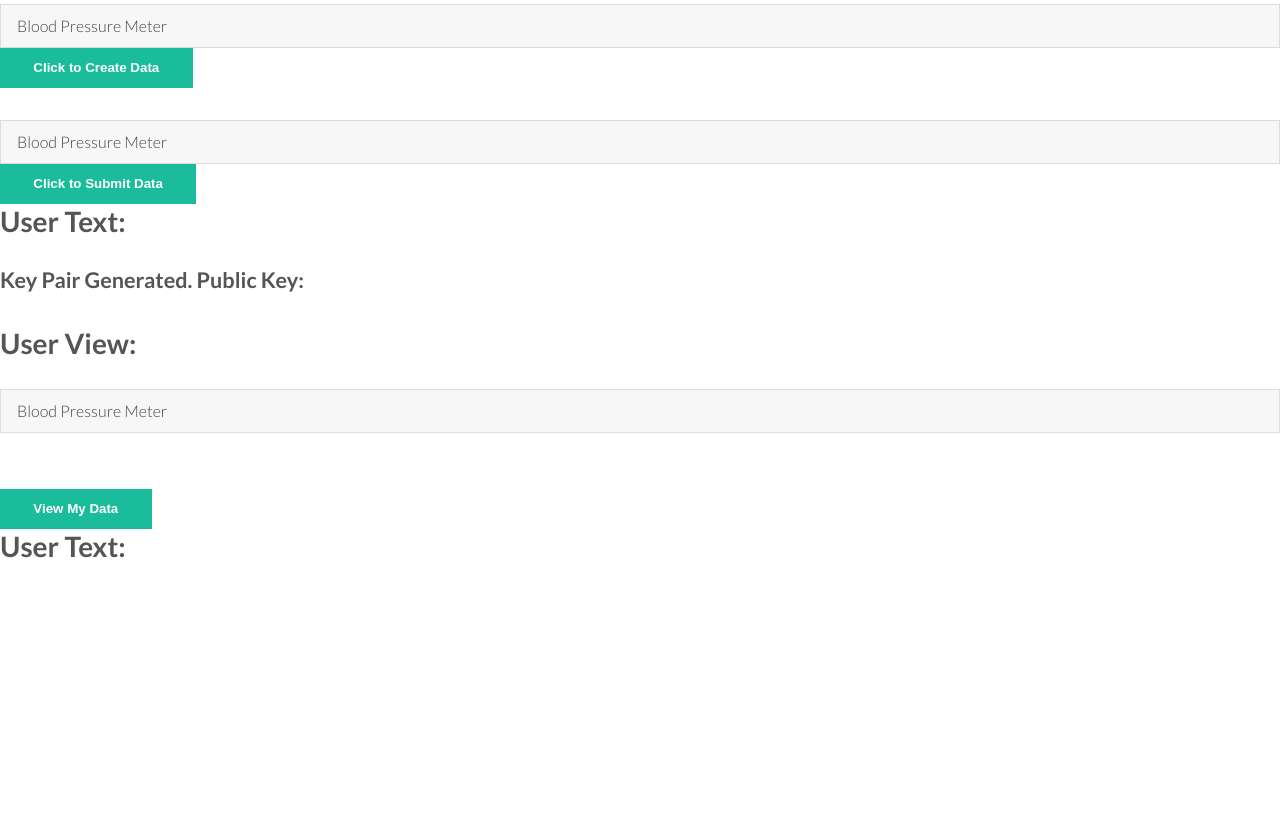
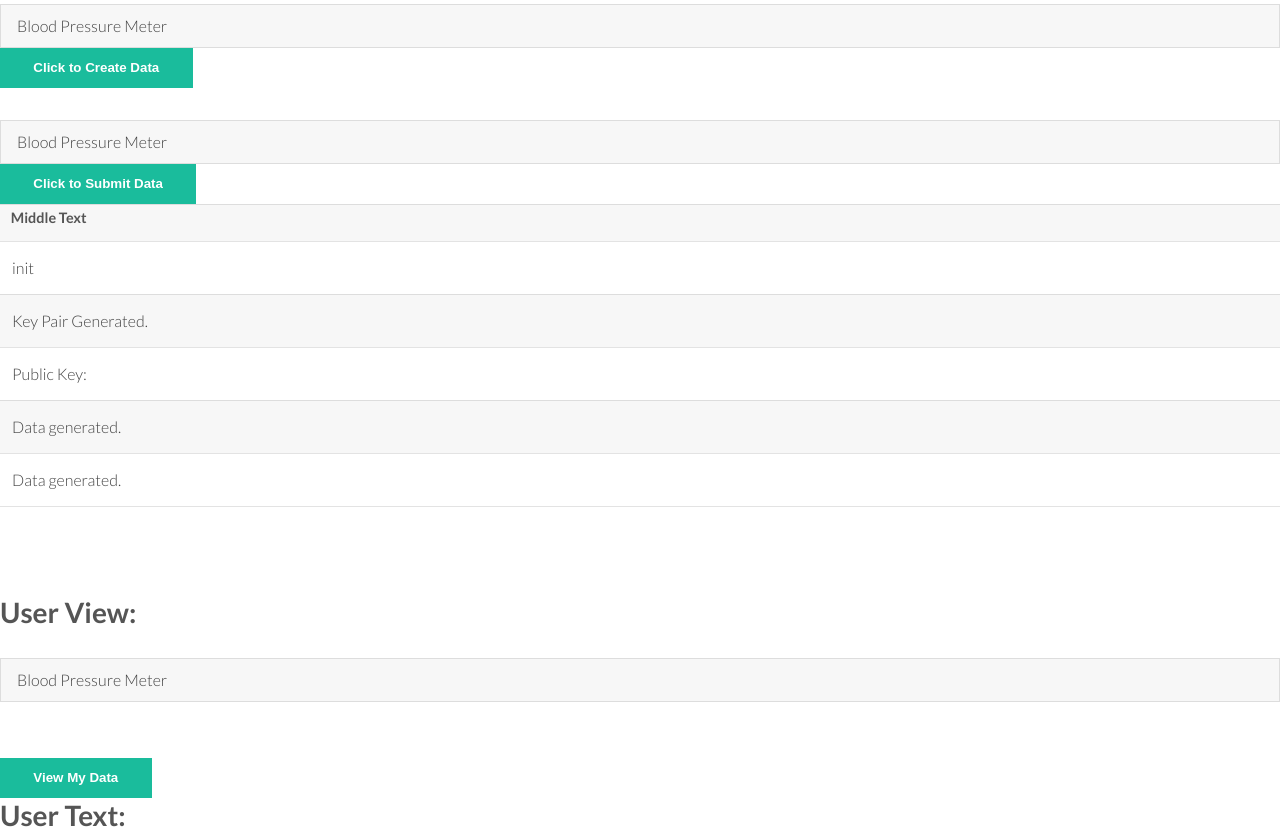
Before and after one commit to Yilun-Wang/heroku-blockchain, a Node server app: page /prototype in a window 1280 px wide. Shown: the part 210-1042 px from the top of the page. Before the commit the page ends 768 px from the top, so only its background shows below. Run offline with Node 20, Linux system fonts and the light colour scheme; the visitor is signed in with stand-in values (Sample User, id 1).

Commit message:
fix the view for middleText log

```diff
--- a/routes/prototype.js
+++ b/routes/prototype.js
@@ -1,6 +1,6 @@
 var express = require('express');
 var router = express.Router();
-var middleText="";
+var middleText=["init"];
 var userText="";
 var init=false;
 
@@ -16,46 +16,35 @@ var deviceList = [device1, device2];
 router.get('/', function(req, res, next) {
     if (!init) {
         init=true;
-        the_patient.generateKeyPair();
-        middleText = middleText.concat("Key Pair Generated. Public Key: "+ the_patient.publicKey);
+        the_patient.generateKeyPair();middleText.push("Key Pair Generated.");
+        middleText.push("Public Key: "+ the_patient.publicKey);
     }
     res.render("prototype",
         {
             middleText:middleText,
             userText:userText
     });
-    //res.send('respond test');
 });
 
 router.get('/genData', function(req, res, next) {
 
     console.log("genData");
     if (parseInt(req.query.device)==1) {
-        device1.generateData("Blood Pressure: systolic "+ (90+30*Math.random()) +" mmHg, diastolic "+ (60+30*Math.random()) +" mmHg.\n");
+        device1.generateData("Blood Pressure: systolic "+ (90+30*Math.random()) +" mmHg, diastolic "+ (60+30*Math.random()) +" mmHg.");
     } else {
-        device2.generateData("Weight: "+ (50+5*Math.random()) +" kg.\n");
+        device2.generateData("Weight: "+ (50+5*Math.random()) +" kg.");
     }
+    middleText.push("Data generated.");
     res.redirect("/prototype");
 });
 
 router.get('/submitDataLog', function(req, res, next) {
 
-    /*var the_device;
-    if (req.query.device==1) {
-        the_device = device1;
-    } else {
-        the_device = device2;
-    }
-
-    the_device.submitDataLog();
-    middleText.concat(the_device.deviceName+" summited its data.<br>");*/
-
     console.log("submitDataLog");
     var i = parseInt(req.query.device);
     console.log(i);
     deviceList[i-1].submitDataLog();
-    middleText = middleText.concat(deviceList[i-1].deviceName+" summited its data.\n");
-
+    middleText.push(deviceList[i-1].deviceName+" summited its data.");
     res.redirect("/prototype");
 });
 
--- a/views/prototype.ejs
+++ b/views/prototype.ejs
@@ -30,12 +30,21 @@
   </select>
     <button id=submitDataBtn"">Click to Submit Data</button>
 
-<h2>User Text:</h2>
-<h3 id="middleText"><%=middleText%></h3>
+<table id="middleTextTable">
+    <tr>
+        <th>Middle Text</th>
+    </tr>
+
+    <%for(var p of middleText){%>
+        <tr>
+            <td><%=p%></td>
+        </tr>
+    <%}%>
+</table>
 </form>
 
 
-
+<br><br>
 <h2>User View:</h2>
 
 <form id="userView" method="get" action="/prototype/userView">
@@ -47,7 +56,7 @@
   <button id="viewDataBtn"> View My Data </button>
 
 <h2>User Text:</h2>
-<h3 id="userText"><%=userText%></h3>
+<h3><%=userText%></h3>
 </form>
 
 </body>
```
